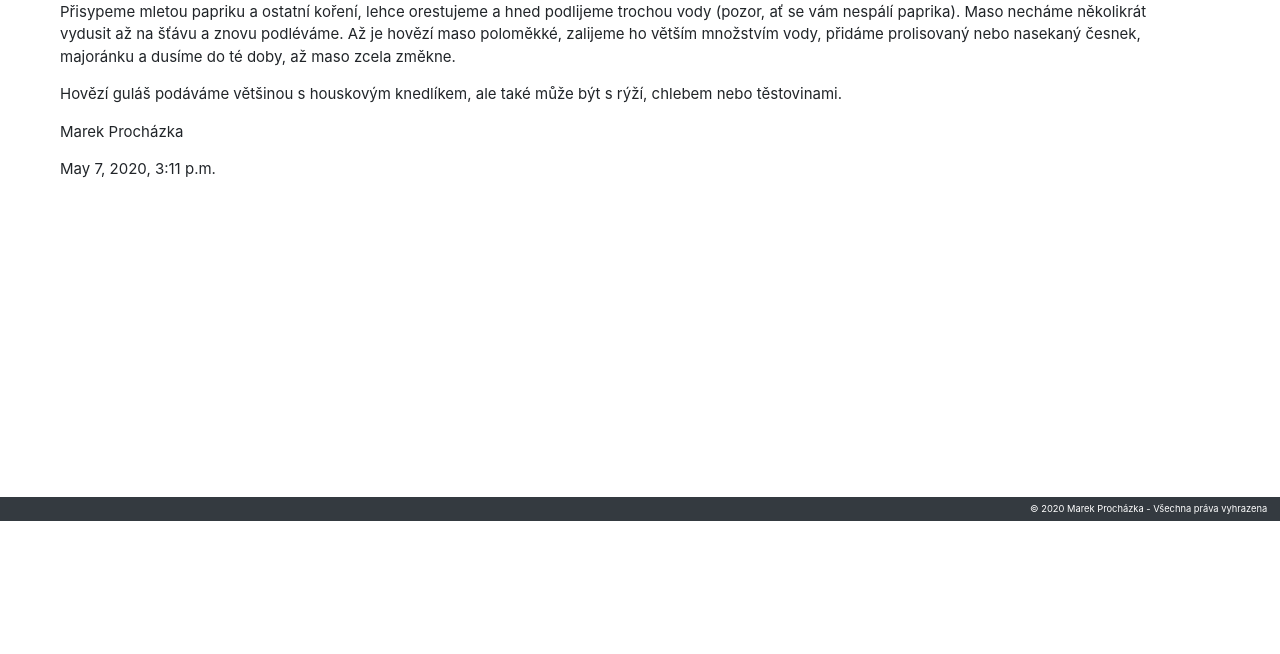
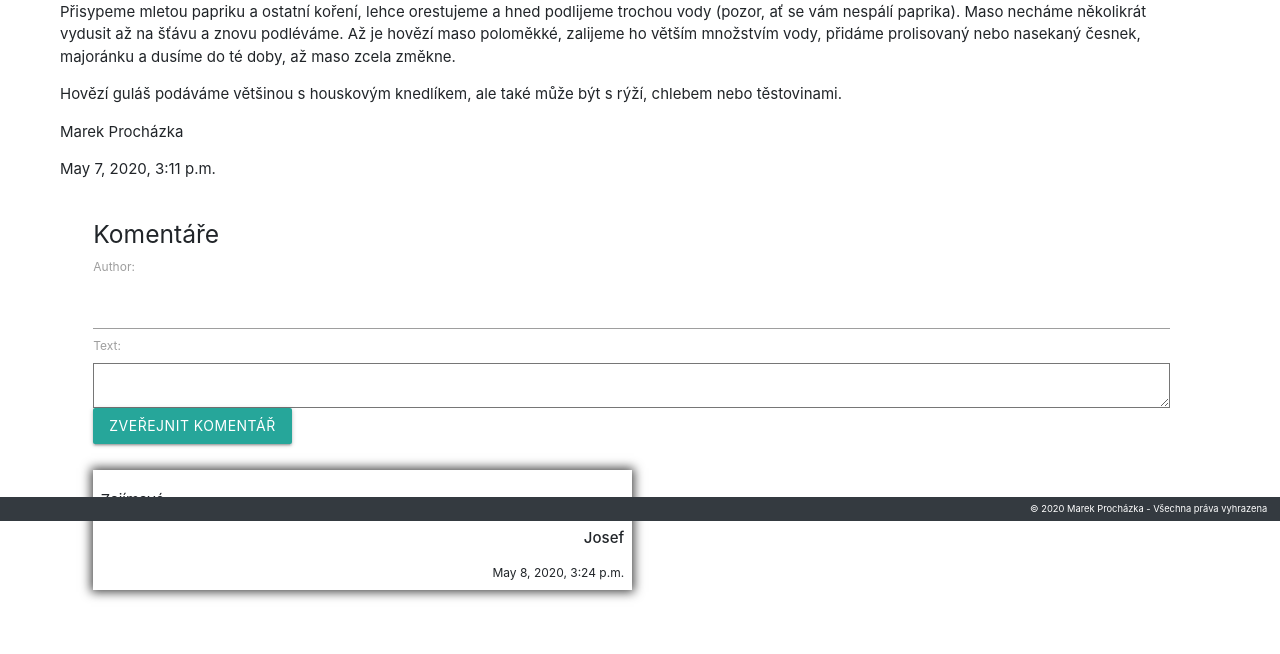
Before and after one commit to marekprochazka/Seminarni_prace_2020, a Django app: a page that uses web/MGWeb/templates/base.html in a window 1280 px wide. Shown: the part 279-933 px from the top of the page. Before the commit the page ends 800 px from the top, so only its background shows below. Run offline with Django 3.2, Linux system fonts and the light colour scheme; data comes from the database, SQL or seed files in the repository; both versions use the stored data as it was after the commit; some libraries are stand-ins or nearby versions.

Commit message:
finished comments v1

```diff
--- a/web/MGWeb/Discussion/admin.py
+++ b/web/MGWeb/Discussion/admin.py
@@ -1,4 +1,5 @@
 from django.contrib import admin
-from .models import Post
+from .models import Post,Comment
 # Register your models here.
 admin.site.register(Post)
+admin.site.register(Comment)
--- a/web/MGWeb/Discussion/forms.py
+++ b/web/MGWeb/Discussion/forms.py
@@ -1,5 +1,5 @@
 from django import forms
-from .models import Post
+from .models import Post,Comment
 class MakePost(forms.ModelForm):
     class Meta:
         model = Post
@@ -9,3 +9,9 @@
             title = self.cleaned_data["title"]
             if Post.objects.filter(title=title).exists():
                 raise forms.ValidationError("Title already exists")
+
+
+class MakeComment(forms.ModelForm):
+    class Meta:
+        model = Comment
+        fields = ["author","text"]
--- a/web/MGWeb/Discussion/models.py
+++ b/web/MGWeb/Discussion/models.py
@@ -3,8 +3,8 @@
 from django.db.models.signals import pre_save
 # Create your models here.
 class Post(models.Model):
-    author = models.CharField(max_length=100, default="auth")
-    title = models.CharField(max_length=100,default="title")
+    author = models.CharField(max_length=100, default="")
+    title = models.CharField(max_length=100,default="")
     text = models.TextField(max_length=1000)
     date = models.DateTimeField(auto_now_add=True)
     slug = models.SlugField(unique=True, db_index=True,default="")
@@ -20,3 +20,13 @@
     def save(self, *args, **kwargs):
         self.slug = slugify(self.title)
         super(Post, self).save(*args, **kwargs)
+
+
+class Comment(models.Model):
+    post = models.ForeignKey(Post,related_name="comment",on_delete=models.CASCADE)
+    author = models.CharField(max_length=100,default="")
+    text = models.TextField(max_length=1000)
+    date = models.DateTimeField(auto_now_add=True)
+
+    def __str__(self):
+        return self.author
--- a/web/MGWeb/Discussion/views.py
+++ b/web/MGWeb/Discussion/views.py
@@ -1,15 +1,14 @@
 from django.shortcuts import render,redirect
-from .models import Post
-from .forms import MakePost
+from .models import Post,Comment
+from .forms import MakePost,MakeComment
 # Create your views here.
 def home(request):
-    posts = Post.objects.all()
+    posts = Post.objects.all().order_by('-date')
     return render(request,"disc/disc.html",{"posts":posts})
 
 def create(request):
     if request.method == "POST":
         form = MakePost(request.POST)
-        print(form)
         if form.is_valid():
             form.save()
             return redirect("Discussion:home")
@@ -21,4 +20,17 @@
 
 def detail(request,slug):
     post = Post.objects.get(slug=slug)
-    return render(request,"disc/post.html",{"post":post})
+    if request.method == "POST":
+        form = MakeComment(request.POST)
+        if form.is_valid():
+            comment = form.save(commit=False)
+            comment.post = post
+            comment.save()
+
+            return redirect("Discussion:detail",slug=slug)
+
+    else:
+        form = MakeComment()
+        comments = Comment.objects.filter(post=post).order_by('-date')
+
+    return render(request,"disc/post.html",{"post":post,"comments":comments,"form":form})
--- a/web/MGWeb/static/newStyle.css
+++ b/web/MGWeb/static/newStyle.css
@@ -1,11 +1,3 @@
-@media (max-width: 1000px) {
-    .navbar-collapse
-      {
-          background-color:#353a40;
-
-      }
-  }
-
 footer > div{
     height: 100%;
     width:100%;
@@ -105,11 +97,39 @@
     margin-bottom: 5%;
 }
 
+.last{
+    margin-bottom: 5%;
+}
+
+.comments{
+    margin-left: 3%;
+    margin-top: 30pt;
+}
+
+.comm{
+    margin-top: 20pt;
+    width: 50%;
+    -webkit-box-shadow: 0px 0px 10px 2px rgba(0,0,0,0.75);
+-moz-box-shadow: 0px 0px 10px 2px rgba(0,0,0,0.75);
+box-shadow: 0px 0px 10px 2px rgba(0,0,0,0.75);
+
+}
 
 @media (max-width:836px){
-    p,h3,h4{
+    p,h3,h4,h5{
         text-align: center;
 
     }
 
 }
+
+@media (max-width: 1000px) {
+    .navbar-collapse
+      {
+          background-color:#353a40;
+
+      }
+    .last{
+        margin-bottom: 15%;
+    }
+  }
--- a/web/MGWeb/static/style.css
+++ b/web/MGWeb/static/style.css
@@ -1,3 +1,5 @@
+
+
 footer > div{
     height: 100%;
     width:100%;
@@ -101,6 +103,10 @@
     margin-bottom: 5%;
 }
 
+.comments{
+    margin-left: 50px;
+}
+
 @media (max-width:836px){
     p,h3,h4,h5{
         text-align: center;
--- a/web/MGWeb/templates/base.html
+++ b/web/MGWeb/templates/base.html
@@ -4,7 +4,7 @@
     <meta charset="UTF-8">
     <meta name="viewport" content="width=device-width, initial-scale=1.0">
     <title>MarkoGebra Help</title>
-    <link rel="stylesheet" href="{% static 'style.css' %}">
+    <link rel="stylesheet" href="{% static 'newStyle.css' %}">
     <link rel="stylesheet" href="https://stackpath.bootstrapcdn.com/bootstrap/4.4.1/css/bootstrap.min.css" integrity="sha384-Vkoo8x4CGsO3+Hhxv8T/Q5PaXtkKtu6ug5TOeNV6gBiFeWPGFN9MuhOf23Q9Ifjh" crossorigin="anonymous">
     <link href="https://fonts.googleapis.com/icon?family=Material+Icons" rel="stylesheet">
 
--- a/web/MGWeb/templates/disc/post.html
+++ b/web/MGWeb/templates/disc/post.html
@@ -8,5 +8,26 @@
     <p>{{post.text|linebreaks}}</p>
     <p>{{post.author}}</p>
     <p>{{post.date}}</p>
+
+    <div class="comments">
+        <h5>Komentáře</h5>
+        <form action="{% url 'Discussion:detail' slug=post.slug %}" class="comment-form" method="post">
+            {% csrf_token %}
+            {{form}}
+            <input type="submit" value="Zveřejnit komentář" class="btn btn-primary">
+
+        </form>
+        {% for comment in comments %}
+            <div class="comm pl-2 ">
+                <p class="pt-1">{{comment.text|linebreaks}}</p>
+                <p class="text-right pr-2"><strong> {{comment.author}}</strong></p>
+                <p class="small text-right pr-2 pb-2">{{comment.date}}</p>
+            </div>
+        {% endfor %}
+    </div>
 </div>
+<div class="last"></div>
+
+
+
 {% endblock %}
```
Also changed, not shown: web/MGWeb/templates/disc/disc.html (+5 -5 lines), web/MGWeb/Discussion/migrations/0005_auto_20200508_1436.py (added), web/MGWeb/db.sqlite3.
